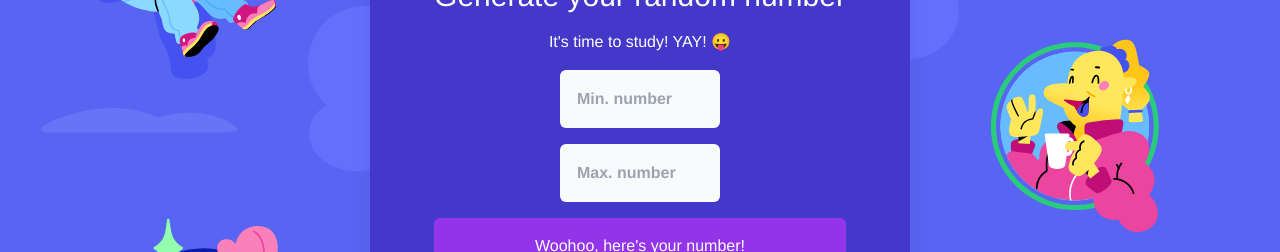
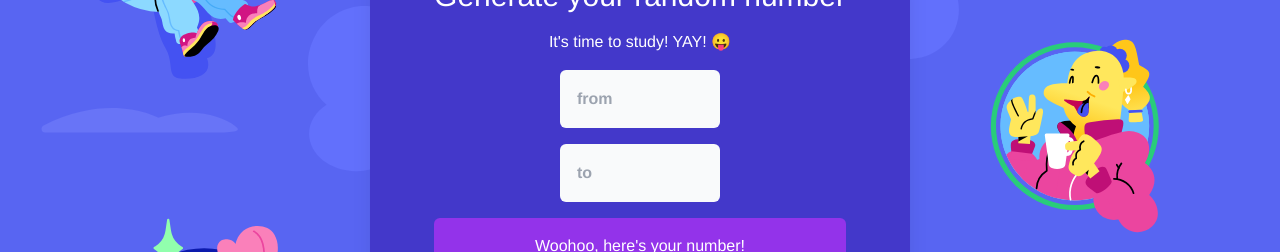
Before and after one commit to leventefrks/silly-random-number-generator, a Vue app: page / in a window 1280 px wide. Shown: the part 274-526 px from the top of the page. Built offline with nearby package versions, Linux system fonts and the light colour scheme.

Commit message:
animation, from to

```diff
--- a/src/components/Random.vue
+++ b/src/components/Random.vue
@@ -1263,7 +1263,7 @@
         d="M960.6 175.9a37.7 37.7 0 00-12.6 3.7c-2.9 1.6.2 4.8 8.8 5.6s17.4-1.2 20.8-1.6 3-.4 5.4 1.6 4.3 3.4 4.1 1.5-.9-3.6.2-5.4 1.6-2.8 1.4-4.3-.7-1.1-2.3.2a30.2 30.2 0 01-4.7 3.5c-.8.4-.9-.3-3.3-1.4a29.6 29.6 0 00-17.8-3.4z"
       ></path>
     </g>
-    <g data-name="Layer 9">
+    <g data-name="Layer 9" class="trumpet">
       <path
         fill="#ffe75c"
         d="M604.7 175.3l-15.7 1.5a7.7 7.7 0 00-3.5 1.2c-5.6 3.4-6.7 5.7-6.7 5.7l9.3 9 18.5-14.6z"
@@ -1338,7 +1338,7 @@
           <div class="text-center text-white">
             <h3
               v-if="randomNumber"
-              class="text-5xl text-green-400 font-semibold"
+              class="text-4xl text-green-400 font-semibold"
               :class="{ grow: isToggle }"
             >
               {{ randomNumber }}
@@ -1350,7 +1350,7 @@
           <div class="w-40 mx-auto rounded-md bg-gray-50">
             <input
               type="text"
-              placeholder="Min. number"
+              placeholder="from"
               v-model="min"
               class="w-full bg-transparent p-4 text-base font-semibold focus:ring-2 focus:ring-offset-2 focus:ring-offset-white focus:ring-purple-600 focus:outline-none transition-colors duration-200 rounded-md block border"
               :class="isError ? 'border-red-500' : 'border-transparent'"
@@ -1359,7 +1359,7 @@
           <div class="w-40 mx-auto rounded-md bg-gray-50">
             <input
               type="text"
-              placeholder="Max. number"
+              placeholder="to"
               v-model="max"
               class="w-full bg-transparent p-4 text-base font-semibold focus:ring-2 focus:ring-offset-2 focus:ring-offset-white focus:ring-purple-600 focus:outline-none transition-colors duration-200 rounded-md block border"
               :class="isError ? 'border-red-500' : 'border-transparent'"
@@ -1508,15 +1508,18 @@ export default Random;
 
 @media only screen and (min-device-width: 1024px) {
   .grow {
-    animation: grow 500ms ease;
+    animation: grow 500ms ease-in;
   }
 
   @keyframes grow {
-    from {
-      transform: scale(0);
+    0% {
+      transform: scale(1.3);
     }
-    to {
-      transform: scale(1.7);
+    50% {
+      transform: scale(3);
+    }
+    100% {
+      transform: scale(1.3);
     }
   }
 
```
